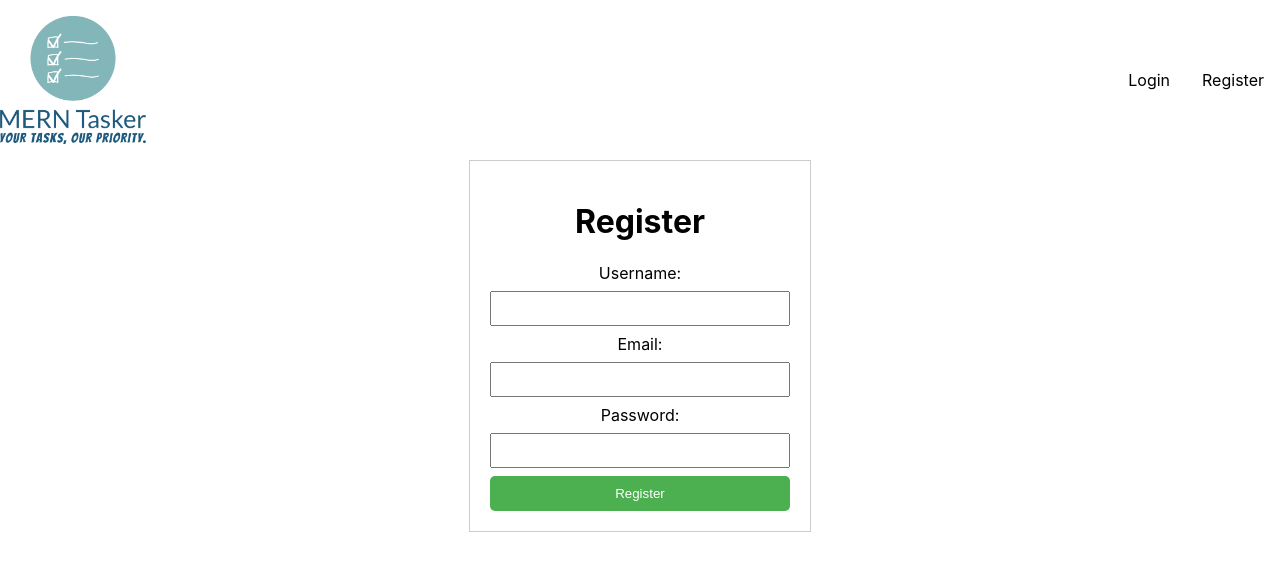
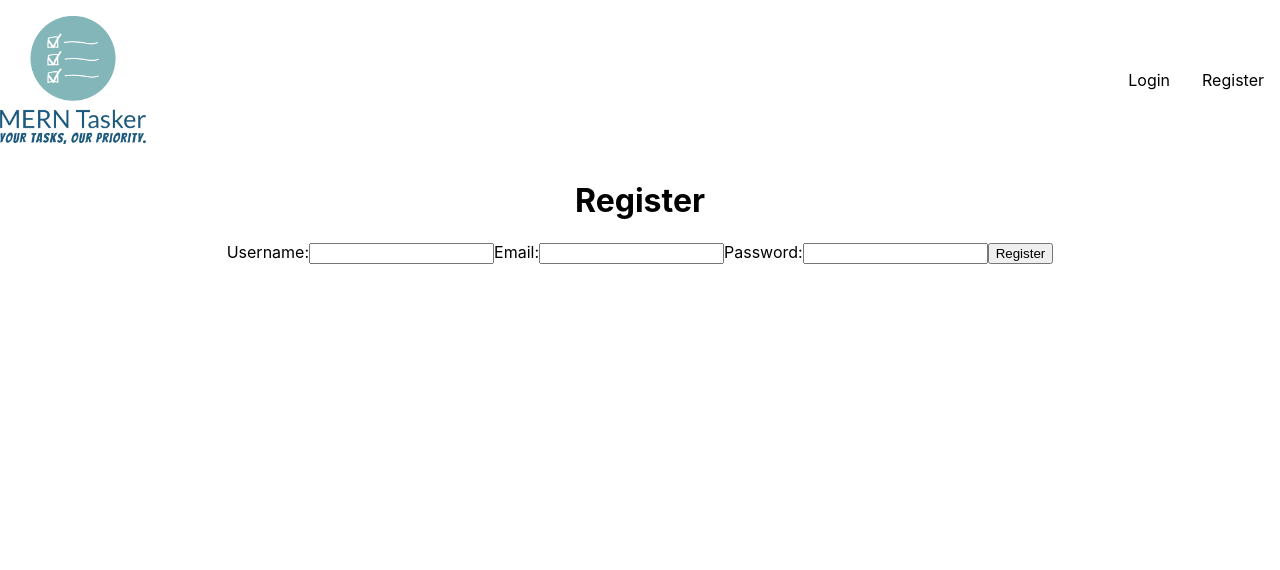
Before and after one commit to leonardo-pinto/mern-tasker, a React (Vite) app in the folder client/: page /register in a window 1280 px wide. Shown: the top 570 px of the page. Built offline with nearby package versions, Linux system fonts and the light colour scheme.

Commit message:
fix : delete inline css

```diff
--- a/client/src/components/LoginForm.jsx
+++ b/client/src/components/LoginForm.jsx
@@ -46,15 +46,7 @@ function LoginForm() {
 
   return (
     <>
-      <form
-        onSubmit={handleSubmit(handleRegistration)}
-        style={{
-          border: "1px solid #ccc",
-          padding: "20px",
-          maxWidth: "300px",
-          margin: "auto",
-        }}
-      >
+      <form onSubmit={handleSubmit(handleRegistration)}>
         <h1>Login</h1>
         <label htmlFor="username">Username:</label>
 
@@ -62,47 +54,20 @@ function LoginForm() {
           type="text"
           name="username"
           {...register("userName", loginOptions.userName)}
-          style={{
-            width: "100%",
-            padding: "8px",
-            margin: "1px 0",
-            boxSizing: "border-box",
-          }}
         />
-        <p className="error-message">
-          {errors?.userName && errors.userName.message}
-        </p>
+        <p>{errors?.userName && errors.userName.message}</p>
 
         <label htmlFor="password">Password:</label>
         <input
           type="text"
           name="password"
           {...register("password", loginOptions.password)}
-          style={{
-            width: "100%",
-            padding: "8px",
-            margin: "8px 0",
-            boxSizing: "border-box",
-          }}
         />
         <p>{errors?.password && errors.password.message}</p>
 
-        <button
-          style={{
-            width: "100%",
-            backgroundColor: "#4CAF50",
-            color: "white",
-            padding: "10px",
-            border: "none",
-            borderRadius: "5px",
-            cursor: "pointer",
-          }}
-        >
-          Login
-        </button>
+        <button>Login</button>
       </form>
     </>
   );
 }
-
 export default LoginForm;
--- a/client/src/components/RegisterForm.jsx
+++ b/client/src/components/RegisterForm.jsx
@@ -38,14 +38,7 @@ function RegisterForm() {
   }
   return (
     <>
-      <form
-        style={{
-          border: "1px solid #ccc",
-          padding: "20px",
-          maxWidth: "300px",
-          margin: "auto",
-        }}
-      >
+      <form>
         <h1>Register</h1>
         <label htmlFor="username">Username:</label>
         <input
@@ -54,17 +47,7 @@ function RegisterForm() {
           type="text"
           id="username"
           name="username"
-          required
-          style={{
-            width: "100%",
-            padding: "8px",
-            margin: "8px 0",
-            boxSizing: "border-box",
-          }}
         />
-
-        <br />
-
         <label htmlFor="email">Email:</label>
         <input
           value={email}
@@ -72,17 +55,7 @@ function RegisterForm() {
           type="email"
           id="email"
           name="email"
-          required
-          style={{
-            width: "100%",
-            padding: "8px",
-            margin: "8px 0",
-            boxSizing: "border-box",
-          }}
         />
-
-        <br />
-
         <label htmlFor="password">Password:</label>
         <input
           value={password}
@@ -90,31 +63,8 @@ function RegisterForm() {
           type="password"
           id="password"
           name="password"
-          required
-          style={{
-            width: "100%",
-            padding: "8px",
-            margin: "8px 0",
-            boxSizing: "border-box",
-          }}
         />
-
-        <br />
-
-        <input
-          type="submit"
-          value="Register"
-          onClick={handleSubmit}
-          style={{
-            width: "100%",
-            backgroundColor: "#4CAF50",
-            color: "white",
-            padding: "10px",
-            border: "none",
-            borderRadius: "5px",
-            cursor: "pointer",
-          }}
-        />
+        <input type="submit" value="Register" onClick={handleSubmit} />
       </form>
     </>
   );
```
